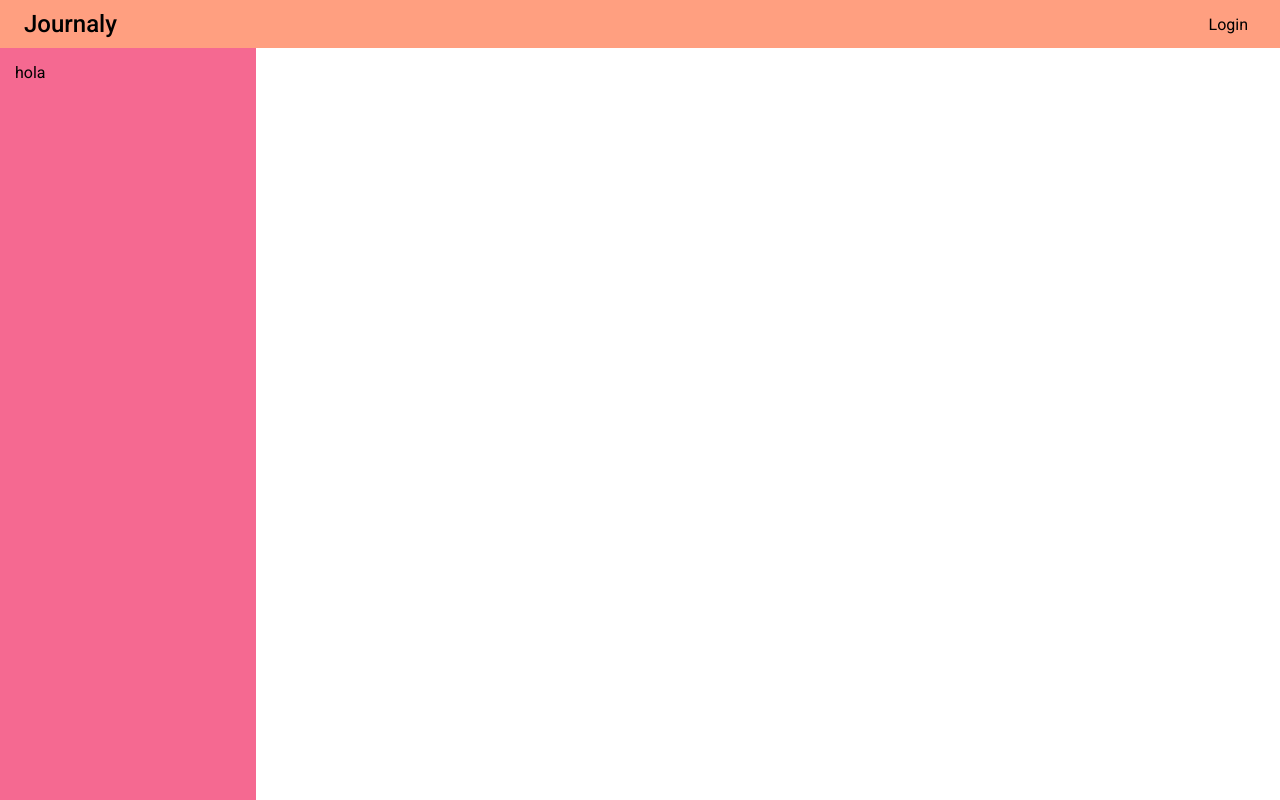
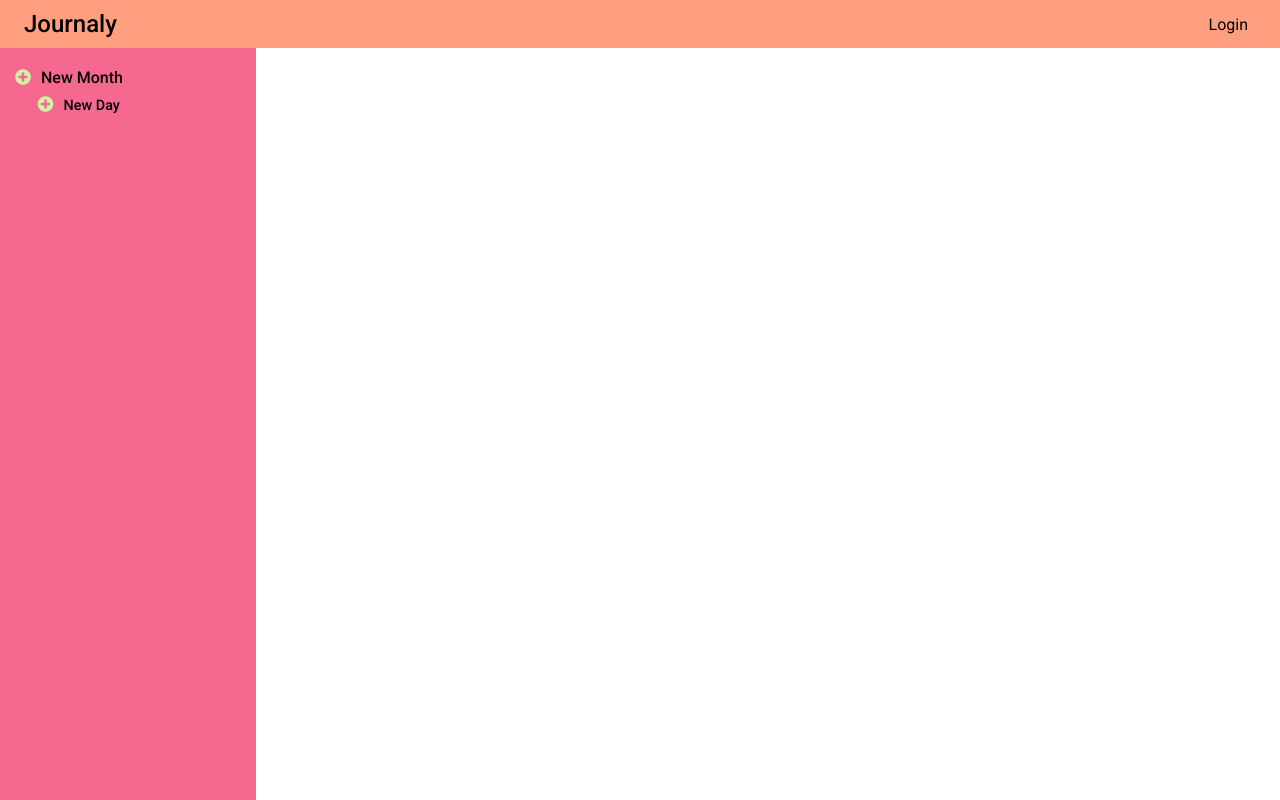
Before and after one commit to jorgeduardos/Journaly, a React (Create React App) app in the folder client/: page / in a window 1280 px wide. Built offline with nearby package versions, Linux system fonts and the light colour scheme.

Commit message:
created file to separate syles from components, added the month component

```diff
--- a/client/public/index.html
+++ b/client/public/index.html
@@ -4,6 +4,7 @@
     <meta charset="utf-8">
     <meta name="viewport" content="width=device-width, initial-scale=1, shrink-to-fit=no">
     <meta name="theme-color" content="#000000">
+    <link rel="stylesheet" href="https://use.fontawesome.com/releases/v5.0.13/css/all.css" integrity="sha384-DNOHZ68U8hZfKXOrtjWvjxusGo9WQnrNx2sqG0tfsghAvtVlRW3tvkXWZh58N9jp" crossorigin="anonymous">
     <link href="https://fonts.googleapis.com/css?family=Roboto:300,400,500,700" rel="stylesheet">
     <style>
       *, html, body{
--- a/client/src/components/Entries.js
+++ b/client/src/components/Entries.js
@@ -1,17 +1,22 @@
 import React, { Component } from "react";
-import styled from "styled-components";
+import Month from "./Month.js";
 
-// styles;
-const StyledEntries = styled.nav`
-	width: 100%;
-	heigh: 100%;
-	background-color: #f56991;
-	padding: 15px;
-`;
+import { StyledButton, StyledEntries } from "./component_styles/styles.js";
 
 class Entries extends Component {
 	render() {
-		return <StyledEntries>hola</StyledEntries>;
+		return (
+			<StyledEntries>
+				<div>
+					<i
+						style={{ color: "#d1f2a5", cursor: "pointer" }}
+						className="fas fa-plus-circle"
+					/>
+					<StyledButton primary>New Month</StyledButton>
+					<Month />
+				</div>
+			</StyledEntries>
+		);
 	}
 }
 
--- a/client/src/components/GridContainer.js
+++ b/client/src/components/GridContainer.js
@@ -1,16 +1,9 @@
 import React from "react";
-import styled from "styled-components";
+
+import { StyledContainer } from "./component_styles/styles.js";
 
 // components;
 import Entries from "./Entries.js";
-
-const StyledContainer = styled.div`
-	height: 94%;
-	width: 100%;
-	display: grid;
-	grid-template-rows: 100%;
-	grid-template-columns: 20% 80%;
-`;
 
 const GridContainer = () => {
 	return (
--- a/client/src/components/Header.js
+++ b/client/src/components/Header.js
@@ -1,28 +1,10 @@
 import React from "react";
-import styled from "styled-components";
 
-const StyledHeader = styled.header`
-	width: 100%;
-	height: 6%;
-	float: right;
-	background-color: #ff9f80;
-`;
-
-const StyledLogo = styled.a`
-	font-size: 1.5em;
-	float: left;
-	margin-top: 10px;
-	margin-left: 1em;
-	font-weight: 500;
-	cursor: pointer;
-`;
-
-const StyledLogin = styled.a`
-	float: right;
-	margin-top: 15px;
-	margin-right: 2em;
-	cursor: pointer;
-`;
+import {
+	StyledHeader,
+	StyledLogo,
+	StyledLogin
+} from "./component_styles/styles.js";
 
 const Header = () => {
 	return (
--- /dev/null
+++ b/client/src/components/Month.js
@@ -0,0 +1,24 @@
+import React, { Component } from "react";
+
+import { StyledButton } from "./component_styles/styles.js";
+
+class Month extends Component {
+	render() {
+		return (
+			<div
+				style={{
+					width: "90%",
+					float: "right"
+				}}
+			>
+				<i
+					style={{ color: "#d1f2a5", cursor: "pointer" }}
+					className="fas fa-plus-circle"
+				/>
+				<StyledButton>New Day</StyledButton>
+			</div>
+		);
+	}
+}
+
+export default Month;
--- /dev/null
+++ b/client/src/components/component_styles/styles.js
@@ -0,0 +1,57 @@
+import styled from "styled-components";
+
+// Header styles :
+
+export const StyledHeader = styled.header`
+	width: 100%;
+	height: 6%;
+	float: right;
+	background-color: #ff9f80;
+`;
+
+export const StyledLogo = styled.a`
+	font-size: 1.5em;
+	float: left;
+	margin-top: 10px;
+	margin-left: 1em;
+	font-weight: 500;
+	cursor: pointer;
+`;
+
+export const StyledLogin = styled.a`
+	float: right;
+	margin-top: 15px;
+	margin-right: 2em;
+	cursor: pointer;
+`;
+
+// GridContainer styles
+
+export const StyledContainer = styled.div`
+	height: 94%;
+	width: 100%;
+	display: grid;
+	grid-template-rows: 100%;
+	grid-template-columns: 20% 80%;
+`;
+
+// Entries styles
+
+export const StyledEntries = styled.nav`
+	width: 100%;
+	heigh: 100%;
+	background-color: #f56991;
+	padding: 15px;
+`;
+
+// MISC
+
+export const StyledButton = styled.button`
+	background-color: transparent;
+	border: none;
+	cursor: pointer;
+	margin-left: 5px;
+	padding: 5px;
+	font-size: ${props => (props.primary ? "1em" : "0.9em")};
+	font-weight: 500;
+`;
```
Also changed, not shown: client/public/resources/colorPallet.JPG (renamed from client/public/colorPallet.JPG).
